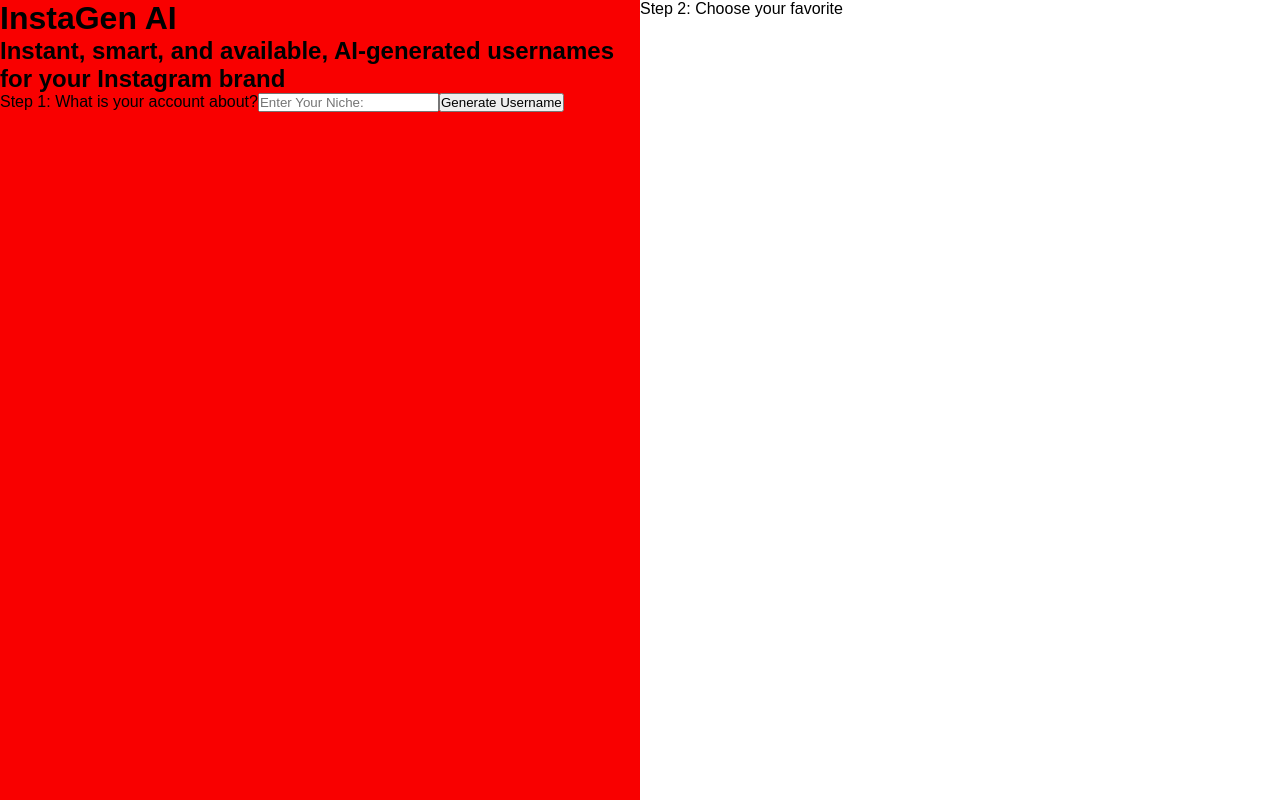
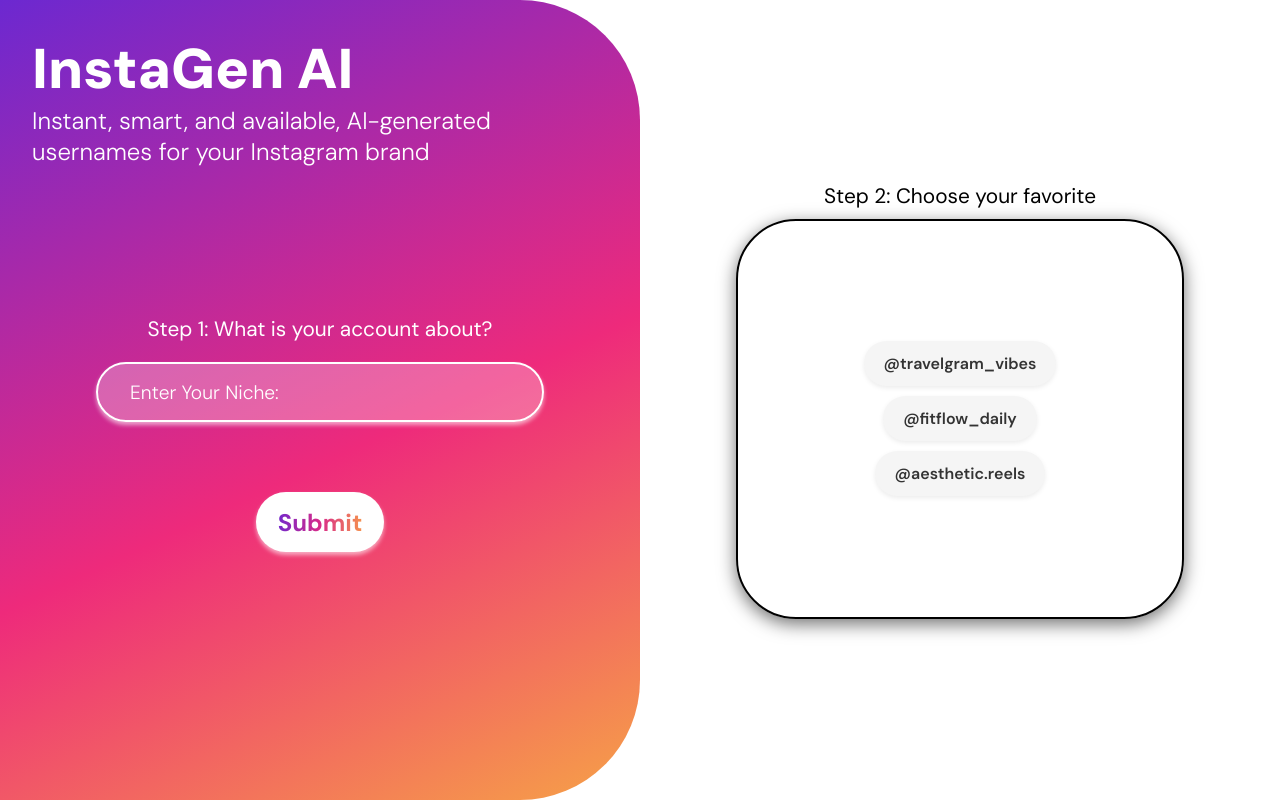
Before and after one commit to sandro21/InstaGenAI, a Next.js app: page / in a window 1280 px wide. Built offline with nearby package versions, Linux system fonts and the light colour scheme.

Commit message:
basic UI

```diff
--- a/app/global.css
+++ b/app/global.css
@@ -2,7 +2,7 @@
   margin: 0;
   padding: 0;
   box-sizing: border-box;
-  font-family: sans-serif;
+  font-family: "DM Sans", sans-serif;
 }
 
 .wrapper {
@@ -11,16 +11,160 @@
   flex-direction: row;
 }
 
+
+/* left panel */
 .left-panel {
   display: flex;
   flex-direction: column;
+  overflow-wrap: break-word;
+  border-radius: 0px 120px 120px 0px;
   width: 50%;
-  background-color: #f90000;
+  background: linear-gradient(335deg, #F9CE34 -16.13%, #EE2A7B 44.1%, #6228D7 104.32%);
+  word-wrap: break-word;   /* Allows long words to break */
+  overflow-wrap: break-word; /* Newer version, widely supported */
+  white-space: 30px;     /* Allows text to wrap */
 }
 
+  header {
+    margin-top: 5%;
+    margin-left: 5%;
+    overflow-wrap:break-word;
+  }
+
+  h1 {
+    font-size: 3.5rem;
+    color: #ffffff;
+    font-weight: 900;
+  }
+
+  h2 {
+    font-size: 1.5rem;
+    color: #ffffff;
+    margin-bottom: 20px;
+    font-weight: 300;
+    padding-right: 20%;
+  }
+
+  .input1 {
+    margin-top: 20%;
+    align-self: center;
+    display: flex;
+    flex-direction: column;
+    align-items: center;
+    width: 100%;
+    gap: 20px;
+
+  }
+
+label {
+  font-weight: regular;
+  font-size: 1.3rem;
+}
+
+  .input1 label {
+    color: #FFF;
+  }
+
+  .input1 input {
+    width: 70%;
+    height: 60px;
+    flex-shrink: 0;
+    border-radius: 50px;
+    border: 2px solid #FFF;
+    background: rgba(255, 255, 255, 0.27);
+    box-shadow: 0px 3px 4.5px 0px rgba(255, 255, 255, 0.58);
+    color: #FFF;
+    padding-left: 5%;
+    font-size: 1.2rem;
+    align-content: center;
+    margin-bottom: 50px;
+
+  }
+
+  .input1 input::placeholder {
+    color: #FFF;
+    font-style: normal;
+    font-weight: 300;
+    line-height: normal;
+    margin-left: 4px;
+  }
+
+  .submit-button {
+    background-color: #fff;
+    border: none;
+    border-radius: 50px;
+    width: 20%;
+    height: 60px;
+    font-size: 1.5rem;
+    font-weight: bold;
+    cursor: pointer;
+    display: flex;
+    align-items: center;
+    justify-content: center;
+    box-shadow: 0px 3px 4.5px rgba(255, 255, 255, 0.58);
+    transition: all 0.3s ease-in-out;
+  }
+
+  .gradient-text {
+    background-image: linear-gradient(90deg, #7428CB, #D82B89, #F5914F);
+    -webkit-background-clip: text;
+    -webkit-text-fill-color: transparent;
+    background-clip: text;
+    color: transparent;
+    font-size: 1.5rem;
+  }
+
+
+
+
+
+
+
+
+
+
 .right-panel {
+  height: 100vh;
   display: flex;
   flex-direction: column;
+  background-color: #ffffff;
+  justify-content: center;
+  align-items: center;
+  text-align: center;
   width: 50%;
-  background-color: #ffffff;
+  gap: 10px;
 }
+
+.step2container {
+  display: flex;
+  justify-content: center;
+  height: 50%;
+  width: 70%;
+  border-radius: 60px;
+  border: 2px solid #000;
+  background: rgba(255, 255, 255, 0.90);
+  box-shadow: 0px 5px 17.9px 0px rgba(0, 0, 0, 0.56);
+  backdrop-filter: blur(8.550000190734863px);
+  flex-direction: column;
+  gap: 10px;
+  align-items: center;
+  justify-content: center;
+}
+
+.username-card {
+  padding: 12px 20px;
+  background: #f5f5f5;
+  border-radius: 30px;
+  font-size: 16px;
+  font-weight: 600;
+  color: #333;
+  box-shadow: 0 2px 5px rgba(0, 0, 0, 0.08);
+  transition: transform 0.2s ease, box-shadow 0.2s ease;
+  cursor: pointer;
+
+}
+
+.username-card:hover {
+  transform: translateY(-2px);
+  box-shadow: 0 4px 10px rgba(0, 0, 0, 0.12);
+}
--- a/app/layout.js
+++ b/app/layout.js
@@ -7,6 +7,13 @@
   export default function RootLayout({ children }) {
     return (
       <html lang="en">
+        <head>
+            <link rel="preconnect" href="https://fonts.googleapis.com" />
+            <link rel="preconnect" href="https://fonts.gstatic.com" crossOrigin="" />
+            <link href="https://fonts.googleapis.com/css2?family=DM+Sans:ital,opsz,wght@0,9..40,100..1000;1,9..40,100..1000&display=swap"
+             rel="stylesheet"
+        />
+      </head>
         <body>
           {children}
         </body>
--- a/app/page.js
+++ b/app/page.js
@@ -12,12 +12,18 @@
         <div className="input1">
           <label htmlFor="input1">Step 1: What is your account about?</label>
           <input id="input1" type="text" placeholder="Enter Your Niche:" />
-          <button type="submit" className="submit-button">Generate Username</button>
+          <button type="submit" className="submit-button">
+            <span className="gradient-text">Submit</span>
+          </button>
         </div>
       </div>
       <div className="right-panel">
-        <p>Step 2: Choose your favorite</p>
-        <div className='step2container'></div>
+        <label>Step 2: Choose your favorite</label>
+        <div className='step2container'>
+          <div className="username-card">@travelgram_vibes</div>
+           <div className="username-card">@fitflow_daily</div>
+            <div className="username-card">@aesthetic.reels</div>
+        </div>
       </div>
     </div>
   );
```
